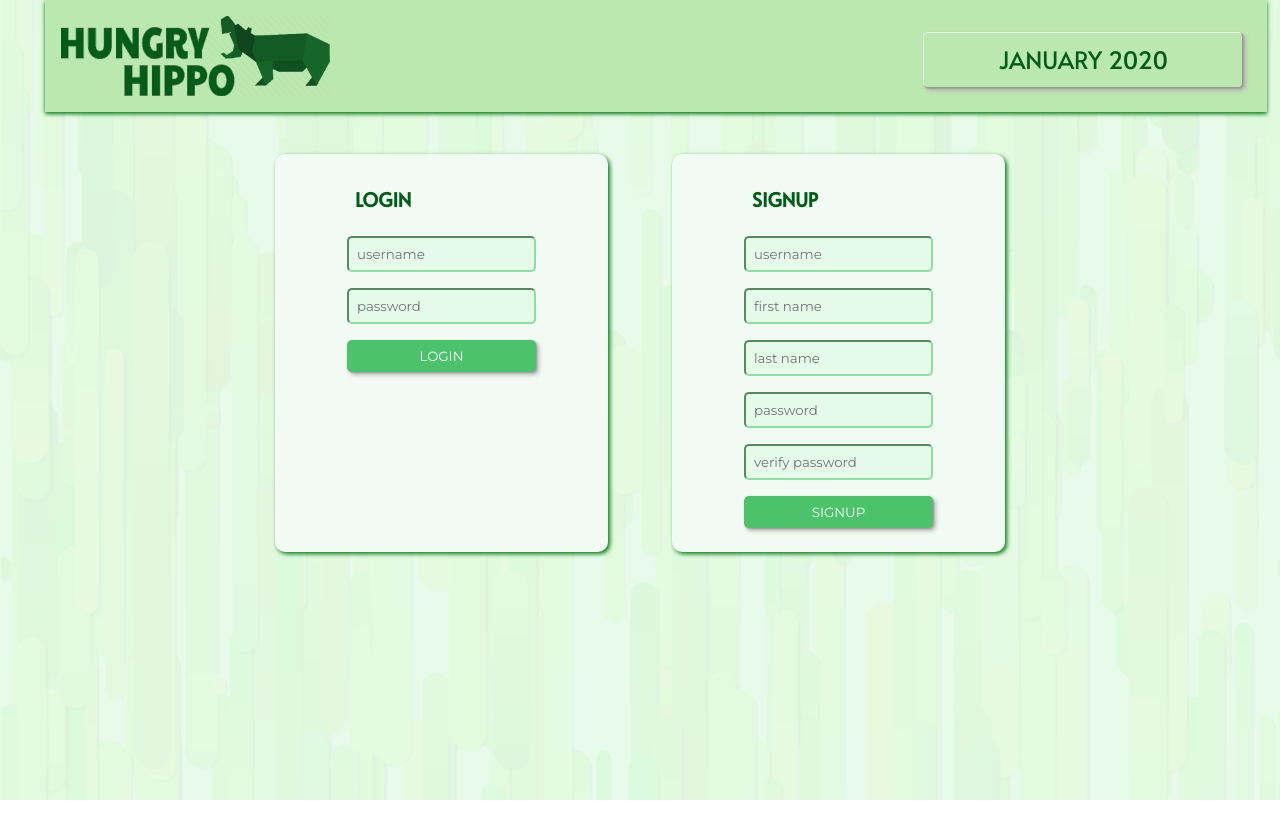
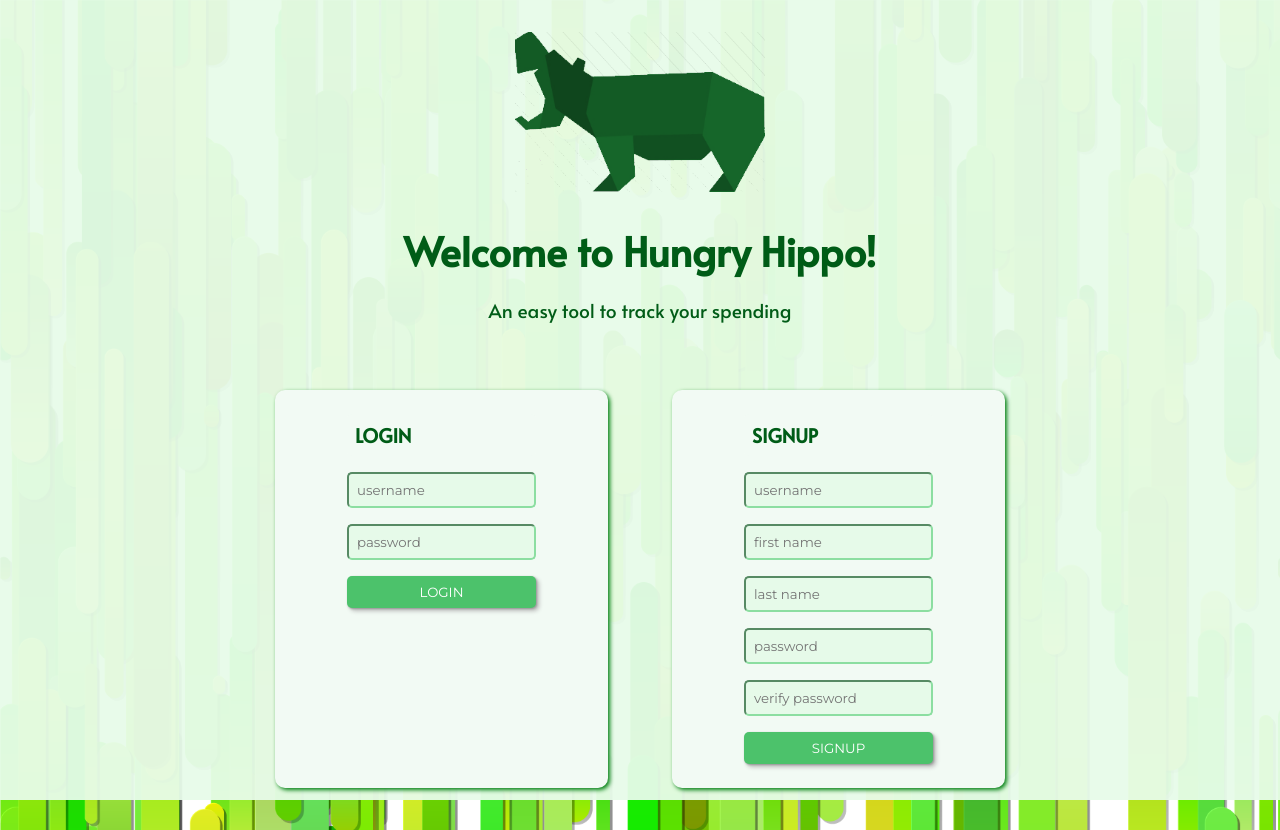
Before and after one commit to joyrichmond/hungry-hippo, a React (Create React App) app in the folder packages/web/: page / in a window 1280 px wide. Before the commit the page ends 800 px from the top, so only its background shows below. Built offline with nearby package versions, Linux system fonts and the light colour scheme.

Commit message:
style gateway

```diff
--- a/packages/web/src/App.tsx
+++ b/packages/web/src/App.tsx
@@ -18,7 +18,6 @@ function App() {
     <div className="App">
       <ToastContainer pauseOnFocusLoss />
       <div className="overlay" />
-      <Header />
       {auth ? <MainPanel /> : <Gateway />}
     </div>
   );
--- a/packages/web/src/comps/Gateway.tsx
+++ b/packages/web/src/comps/Gateway.tsx
@@ -5,9 +5,16 @@ import Signup from './Signup';
 
 const Gateway: FC = () => {
   return (
-    <div className="gateway">
-      <Login />
-      <Signup />
+    <div className="flex-centered-v">
+      <div className="welcome">
+        <img src="/greenHippo.png" />
+        <h1>Welcome to Hungry Hippo!</h1>
+        <p>An easy tool to track your spending</p>
+      </div>
+      <div className="gateway">
+        <Login />
+        <Signup />
+      </div>
     </div>
   );
 };
--- a/packages/web/src/comps/MainPanel.tsx
+++ b/packages/web/src/comps/MainPanel.tsx
@@ -4,6 +4,7 @@ import { useDispatch, useSelector } from 'react-redux';
 import { useBudgets, useCategories, useTransactions } from '../hooks/useCollection';
 import { AppState } from '../store/root';
 import DashboardView from './DashboardView';
+import Header from './Header';
 import MasterSidebar from './MasterSidebar';
 import SpendingTracker from './SpendingTracker';
 
@@ -17,6 +18,7 @@ const MainPanel: FC = () => {
 
   return (
     <>
+      <Header />
       <div className="masterSidebar">
         <MasterSidebar />
       </div>
--- a/packages/web/src/stylesheets/gateway.scss
+++ b/packages/web/src/stylesheets/gateway.scss
@@ -1,4 +1,24 @@
 @import './style-variables.scss';
+
+.welcome {
+  text-align: center;
+  color: $dark;
+  font-family: $accent-font;
+  margin: 2rem 0;
+
+  img {
+    max-height: 10rem;
+  }
+
+  h1 {
+    font-size: 2.5rem;
+    margin-bottom: 0.8rem;
+  }
+
+  p {
+    font-size: 1.2rem;
+  }
+}
 
 .gateway {
   display: flex;
--- a/packages/web/src/stylesheets/global-classes.scss
+++ b/packages/web/src/stylesheets/global-classes.scss
@@ -11,10 +11,13 @@
 }
 
 .flex-centered-v {
+  display: flex;
+  flex-direction: column;
   align-items: center;
 }
 
 .flex-centered-h {
+  display: flex;
   justify-content: center;
 }
 
```
Also changed, not shown: packages/web/public/greenHippo.png (added).
